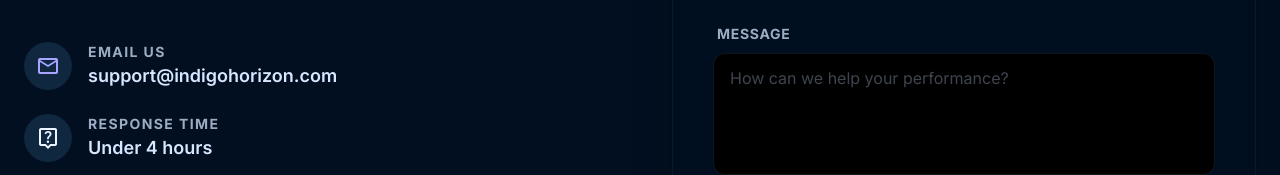
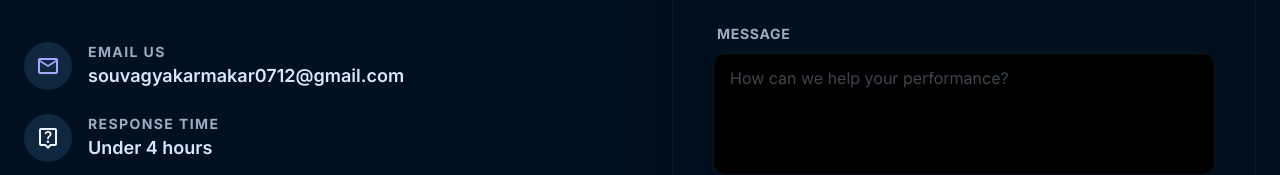
Before and after one commit to Souvagya06/event-organizer, a plain HTML site: page frontend/legal.html in a window 1280 px wide. Shown: the part 3306-3481 px from the top of the page. Drawn offline with nearby package versions, Linux system fonts and the light colour scheme.

Commit message:
legal page mail updated

```diff
--- a/frontend/legal.html
+++ b/frontend/legal.html
@@ -301,7 +301,7 @@
 </div>
 <div>
 <p class="text-sm text-on-surface-variant uppercase tracking-widest font-bold">Email Us</p>
-<a class="text-lg font-semibold hover:text-primary transition-colors" href="mailto:support@indigohorizon.com">support@indigohorizon.com</a>
+<a class="text-lg font-semibold hover:text-primary transition-colors" href="mailto:souvagyakarmakar0712@gmail.com">souvagyakarmakar0712@gmail.com</a>
 </div>
 </div>
 <div class="flex items-center gap-4">
```
